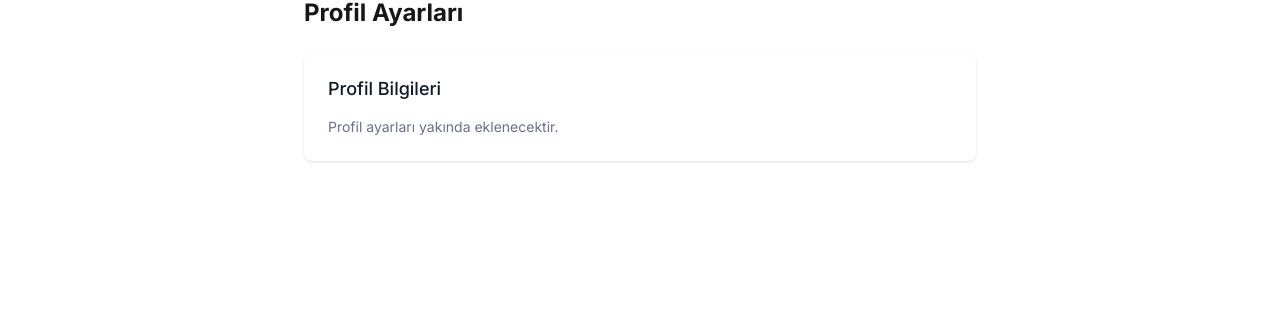
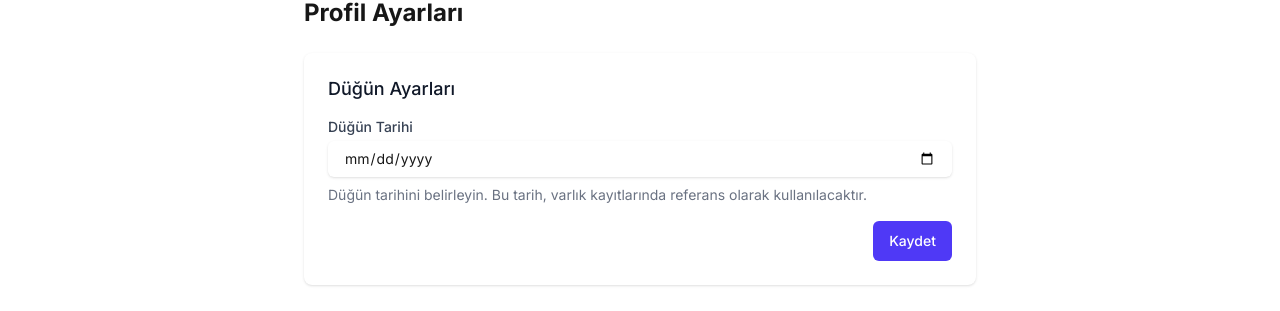
Before and after one commit to BurakPozut/Wedding-Asset-Tracker, a Next.js app: page /profil/ayarlar in a window 1280 px wide. Shown: the part 127-438 px from the top of the page. Built offline with nearby package versions, Linux system fonts and the light colour scheme; no server answers.

Commit message:
Ayarlar page now makes you set up a date for your wedding. Added a PATCH enpoint for updating date in the wedding field.

```diff
--- a/app/api/weddings/route.ts
+++ b/app/api/weddings/route.ts
@@ -41,7 +41,7 @@ export async function GET() {
       return new NextResponse('Unauthorized', { status: 401 });
     }
 
-    const weddings = await prisma.wedding.findMany({
+    const wedding = await prisma.wedding.findFirst({
       where: {
         members: {
           some: {
@@ -54,9 +54,52 @@ export async function GET() {
       },
     });
 
-    return NextResponse.json(weddings);
+    return NextResponse.json(wedding);
   } catch (error) {
     console.error('[WEDDINGS_GET]', error);
     return new NextResponse('Internal Error', { status: 500 });
   }
 }
+
+export async function PATCH(req: Request) {
+  try {
+    const session = await getServerSession(authOptions);
+    if (!session?.user?.id) {
+      return new NextResponse('Unauthorized', { status: 401 });
+    }
+
+    const { date } = await req.json();
+    if (!date) {
+      return new NextResponse('Date is required', { status: 400 });
+    }
+
+    const wedding = await prisma.wedding.findFirst({
+      where: {
+        members: {
+          some: {
+            userId: session.user.id,
+            role: 'ADMIN',
+          },
+        },
+      },
+    });
+
+    if (!wedding) {
+      return new NextResponse('Wedding not found', { status: 404 });
+    }
+
+    const updatedWedding = await prisma.wedding.update({
+      where: {
+        id: wedding.id,
+      },
+      data: {
+        date: new Date(date),
+      },
+    });
+
+    return NextResponse.json(updatedWedding);
+  } catch (error) {
+    console.error('[WEDDINGS_PATCH]', error);
+    return new NextResponse('Internal Error', { status: 500 });
+  }
+}
--- a/app/profil/ayarlar/page.tsx
+++ b/app/profil/ayarlar/page.tsx
@@ -1,11 +1,57 @@
 "use client";
 
-import { useState } from "react";
+import { useState, useEffect } from "react";
 import { Button } from "@/components/ui/button";
 
 export default function SettingsPage() {
   const [isLoading, setIsLoading] = useState(false);
   const [message, setMessage] = useState<{ text: string; type: "success" | "error" } | null>(null);
+  const [weddingDate, setWeddingDate] = useState<string>("");
+
+  useEffect(() => {
+    // Fetch current wedding date
+    const fetchWeddingDate = async () => {
+      try {
+        const response = await fetch("/api/weddings");
+        if (response.ok) {
+          const data = await response.json();
+          if (data?.date) {
+            setWeddingDate(new Date(data.date).toISOString().split('T')[0]);
+          }
+        }
+      } catch (error) {
+        console.error("Error fetching wedding date:", error);
+      }
+    };
+
+    fetchWeddingDate();
+  }, []);
+
+  const handleSaveWeddingDate = async () => {
+    setIsLoading(true);
+    setMessage(null);
+
+    try {
+      const response = await fetch("/api/weddings", {
+        method: "PATCH",
+        headers: {
+          "Content-Type": "application/json",
+        },
+        body: JSON.stringify({ date: weddingDate }),
+      });
+
+      if (response.ok) {
+        setMessage({ text: "Düğün tarihi başarıyla kaydedildi.", type: "success" });
+      } else {
+        setMessage({ text: "Düğün tarihi kaydedilirken bir hata oluştu.", type: "error" });
+      }
+    } catch (error) {
+      console.error("Error saving wedding date:", error);
+      setMessage({ text: "Bir hata oluştu. Lütfen tekrar deneyin.", type: "error" });
+    } finally {
+      setIsLoading(false);
+    }
+  };
 
   if (isLoading) {
     return (
@@ -30,10 +76,36 @@ export default function SettingsPage() {
 
       <div className="bg-white shadow rounded-lg">
         <div className="px-4 py-5 sm:p-6">
-          <h2 className="text-lg font-medium leading-6 text-gray-900 mb-4">Profil Bilgileri</h2>
-          <p className="text-sm text-gray-500">
-            Profil ayarları yakında eklenecektir.
-          </p>
+          <h2 className="text-lg font-medium leading-6 text-gray-900 mb-4">Düğün Ayarları</h2>
+
+          <div className="space-y-4">
+            <div>
+              <label htmlFor="weddingDate" className="block text-sm font-medium text-gray-700">
+                Düğün Tarihi
+              </label>
+              <div className="mt-1">
+                <input
+                  type="date"
+                  id="weddingDate"
+                  value={weddingDate}
+                  onChange={(e) => setWeddingDate(e.target.value)}
+                  className="block w-full rounded-md border-gray-300 shadow-sm focus:ring-indigo-500 focus:border-indigo-500 sm:text-sm px-4 py-2"
+                />
+              </div>
+              <p className="mt-2 text-sm text-gray-500">
+                Düğün tarihini belirleyin. Bu tarih, varlık kayıtlarında referans olarak kullanılacaktır.
+              </p>
+            </div>
+
+            <div className="flex justify-end">
+              <Button
+                onClick={handleSaveWeddingDate}
+                disabled={isLoading}
+              >
+                {isLoading ? "Kaydediliyor..." : "Kaydet"}
+              </Button>
+            </div>
+          </div>
         </div>
       </div>
     </div>
--- a/app/varliklar/yeni-kayit/page.tsx
+++ b/app/varliklar/yeni-kayit/page.tsx
@@ -1,6 +1,6 @@
 "use client";
 
-import { useState } from "react";
+import { useState, useEffect } from "react";
 import { useRouter } from "next/navigation";
 import { Button } from "@/components/ui/button";
 import { AssetType } from "@/types";
@@ -33,9 +33,31 @@ export default function IntegratedAddPage() {
   const [amount, setAmount] = useState<number | undefined>(undefined);
   const [grams, setGrams] = useState<number | undefined>(undefined);
   const [carat, setCarat] = useState<number | undefined>(undefined);
-  const [dateReceived, setDateReceived] = useState<string>(
-    new Date().toISOString().split("T")[0]
-  );
+  const [dateReceived, setDateReceived] = useState<string>("");
+
+  useEffect(() => {
+    // Fetch wedding date and set it as default
+    const fetchWeddingDate = async () => {
+      try {
+        const response = await fetch("/api/weddings");
+        if (response.ok) {
+          const data = await response.json();
+          if (data?.date) {
+            setDateReceived(new Date(data.date).toISOString().split('T')[0]);
+          } else {
+            // If no wedding date is set, use current date
+            setDateReceived(new Date().toISOString().split('T')[0]);
+          }
+        }
+      } catch (error) {
+        console.error("Error fetching wedding date:", error);
+        // If there's an error, use current date
+        setDateReceived(new Date().toISOString().split('T')[0]);
+      }
+    };
+
+    fetchWeddingDate();
+  }, []);
 
   // Determine if fields should be shown based on asset type
   const showMoneyFields = CURRENCY_ASSETS.includes(assetType);
@@ -199,7 +221,7 @@ export default function IntegratedAddPage() {
                     id="donorName"
                     value={donorName}
                     onChange={(e) => setDonorName(e.target.value)}
-                    className="block w-full rounded-md border-gray-300 shadow-sm focus:ring-indigo-500 focus:border-indigo-500 sm:text-sm"
+                    className="block w-full rounded-md border-gray-300 shadow-sm focus:ring-indigo-500 focus:border-indigo-500 sm:text-sm px-4 py-2"
                     placeholder="Bağışçının adını girin"
                   />
                 </div>
@@ -275,7 +297,7 @@ export default function IntegratedAddPage() {
                       id="dateReceived"
                       value={dateReceived}
                       onChange={(e) => setDateReceived(e.target.value)}
-                      className="block w-full rounded-md border-gray-300 shadow-sm focus:ring-indigo-500 focus:border-indigo-500 sm:text-sm"
+                      className="block w-full rounded-md border-gray-300 shadow-sm focus:ring-indigo-500 focus:border-indigo-500 sm:text-sm px-4 py-2"
                     />
                   </div>
                 </div>
@@ -294,7 +316,7 @@ export default function IntegratedAddPage() {
                         id="amount"
                         value={amount || ''}
                         onChange={(e) => setAmount(parseFloat(e.target.value))}
-                        className="block w-full rounded-md border-gray-300 shadow-sm focus:ring-indigo-500 focus:border-indigo-500 sm:text-sm"
+                        className="block w-full rounded-md border-gray-300 shadow-sm focus:ring-indigo-500 focus:border-indigo-500 sm:text-sm px-4 py-2"
                         placeholder="Miktar girin"
                       />
                     </div>
@@ -311,7 +333,7 @@ export default function IntegratedAddPage() {
                           id="grams"
                           value={grams || ''}
                           onChange={(e) => setGrams(parseFloat(e.target.value))}
-                          className="block w-full rounded-md border-gray-300 shadow-sm focus:ring-indigo-500 focus:border-indigo-500 sm:text-sm"
+                          className="block w-full rounded-md border-gray-300 shadow-sm focus:ring-indigo-500 focus:border-indigo-500 sm:text-sm px-4 py-2"
                           placeholder="Gram girin"
                         />
                       </div>
@@ -326,7 +348,7 @@ export default function IntegratedAddPage() {
                           id="carat"
                           value={carat || ''}
                           onChange={(e) => setCarat(parseInt(e.target.value))}
-                          className="block w-full rounded-md border-gray-300 shadow-sm focus:ring-indigo-500 focus:border-indigo-500 sm:text-sm"
+                          className="block w-full rounded-md border-gray-300 shadow-sm focus:ring-indigo-500 focus:border-indigo-500 sm:text-sm px-4 py-2"
                           placeholder="Karat girin"
                         />
                       </div>
@@ -344,7 +366,7 @@ export default function IntegratedAddPage() {
                         value={quantity}
                         onChange={(e) => setQuantity(parseInt(e.target.value))}
                         min="1"
-                        className="block w-full rounded-md border-gray-300 shadow-sm focus:ring-indigo-500 focus:border-indigo-500 sm:text-sm"
+                        className="block w-full rounded-md border-gray-300 shadow-sm focus:ring-indigo-500 focus:border-indigo-500 sm:text-sm px-4 py-2"
                       />
                     </div>
                   </div>
```
